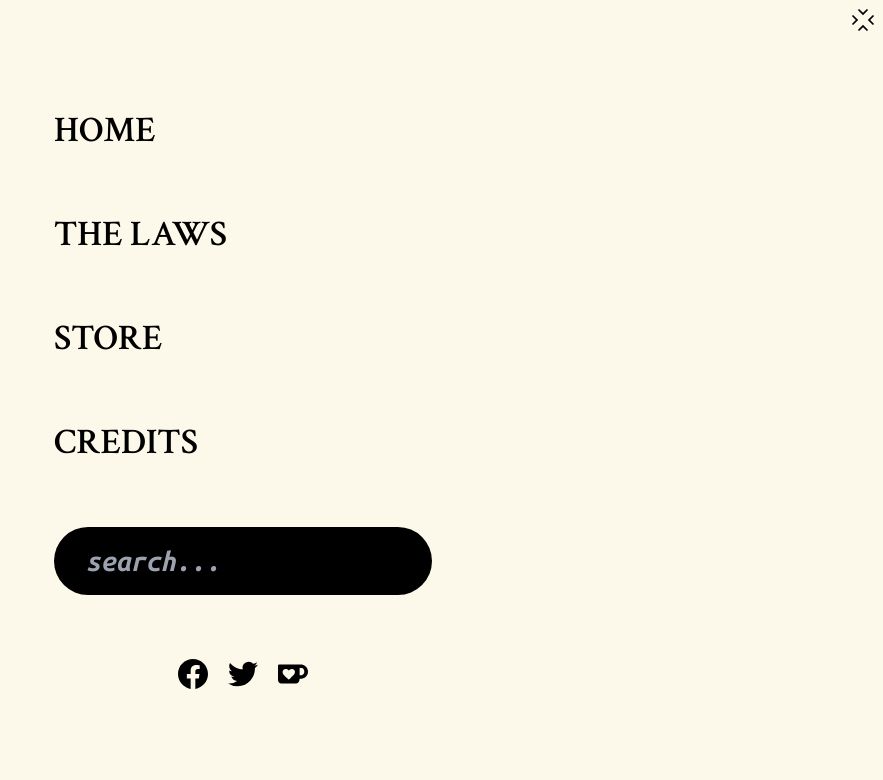
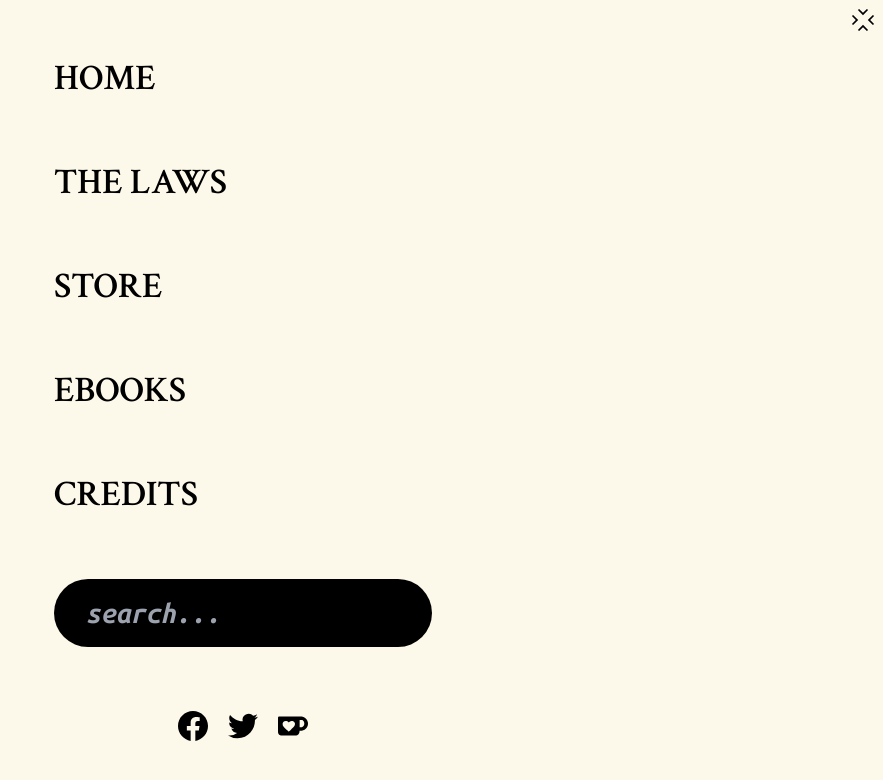
Before and after one commit to thomasjvu/laws-of-the-universe, a Next.js app: page /credits in a window 1280 px wide. Both pictures are taken after a click on the icon 1260 px from the left and 20 px from the top of the page. Shown: the top 780 px of the page, without its empty margins (397-1280 px from the left). Built offline with nearby package versions, Linux system fonts and the light colour scheme.

Commit message:
update menu hover

```diff
--- a/src/components/Menu.jsx
+++ b/src/components/Menu.jsx
@@ -1,48 +1,102 @@
 'use client'
 
-import { useState } from "react"
-import Link from "next/link"
-import { GameIconsConvergenceTarget, GameIconsHamburgerMenu } from "./Icons"
-import SocialIcons from "./SocialIcons"
+import { useState } from 'react'
+import Link from 'next/link'
+import { GameIconsConvergenceTarget, GameIconsHamburgerMenu, SolarMapArrowRightBold } from './Icons'
+import SocialIcons from './SocialIcons'
 
 const Menu = () => {
-
     const [isToggled, setIsToggled] = useState(false)
 
-    console.log('isToggledState', isToggled)
+    const [isHoveredHome, setIsHoveredHome] = useState(false)
+    const [isHoveredLaws, setIsHoveredLaws] = useState(false)
+    const [isHoveredStore, setIsHoveredStore] = useState(false)
+    const [isHoveredEbooks, setIsHoveredEbooks] = useState(false)
+    const [isHoveredCredits, setIsHoveredCredits] = useState(false)
+
+    // if isHovered, then show icon
+
+    // console.log('isToggledState', isToggled)
 
     return (
-        <div className="">
+        <div className=''>
             {isToggled ? (
                 <div>
-                    <div className="absolute w-screen h-screen bg-[#fcf9ea] z-[100]">
-                        <GameIconsConvergenceTarget onClick={() => setIsToggled(false)} className="text-2xl cursor-pointer absolute top-2 right-2 z-[100]" />
-                        <div className="flex flex-col w-full justify-center items-center h-full">
-                            <ul className="flex flex-col gap-16 text-4xl font-serif uppercase font-bold">
-                                <Link href="/" className="hover:italic">
-                                    <li className="hover:text-stone-700">Home</li>
+                    <div className='absolute z-[100] h-screen w-screen bg-[#fcf9ea]'>
+                        <GameIconsConvergenceTarget
+                            onClick={() => setIsToggled(false)}
+                            className='absolute right-2 top-2 z-[100] cursor-pointer text-2xl'
+                        />
+                        <div className='flex h-full w-full flex-col items-center justify-center'>
+                            <ul className='flex flex-col gap-16 font-serif text-4xl font-bold uppercase'>
+                                <Link
+                                    href='/'
+                                    className='flex justify-between hover:italic hover:text-stone-700'
+                                    onMouseEnter={() => setIsHoveredHome(true)}
+                                    onMouseLeave={() => setIsHoveredHome(false)}
+                                >
+                                    <li className=''>Home</li>
+                                    {isHoveredHome && <SolarMapArrowRightBold />}
                                 </Link>
-                                <Link href="/laws" className="hover:italic">
-                                    <li className="hover:text-stone-700">The Laws</li>
+                                <Link
+                                    href='/laws'
+                                    className='flex justify-between hover:italic hover:text-stone-700'
+                                    onMouseEnter={() => setIsHoveredLaws(true)}
+                                    onMouseLeave={() => setIsHoveredLaws(false)}
+                                >
+                                    <li className=''>The Laws</li>
+                                    {isHoveredLaws && <SolarMapArrowRightBold />}
                                 </Link>
-                                <a href="https://www.etsy.com/shop/LawOfTheUniverse" target="_blank" className="hover:italic">
-                                    <li className="hover:text-stone-700">Store</li>
+                                <a
+                                    href='https://www.etsy.com/shop/LawOfTheUniverse'
+                                    target='_blank'
+                                    className='flex justify-between hover:italic hover:text-stone-700'
+                                    onMouseEnter={() => setIsHoveredStore(true)}
+                                    onMouseLeave={() => setIsHoveredStore(false)}
+                                >
+                                    <li className=''>Store</li>
+                                    {isHoveredStore && <SolarMapArrowRightBold />}
                                 </a>
-                                <Link href="/credits" className="hover:italic">
-                                    <li className="hover:text-stone-700">Credits</li>
+                                <Link
+                                    href='/ebooks'
+                                    className='flex justify-between hover:italic hover:text-stone-700'
+                                    onMouseEnter={() => setIsHoveredEbooks(true)}
+                                    onMouseLeave={() => setIsHoveredEbooks(false)}
+                                >
+                                    <li className=''>Ebooks</li>
+                                    {isHoveredEbooks && <SolarMapArrowRightBold />}
+                                </Link>
+                                <Link
+                                    href='/credits'
+                                    className='flex justify-between hover:italic hover:text-stone-700'
+                                    onMouseEnter={() => setIsHoveredCredits(true)}
+                                    onMouseLeave={() => setIsHoveredCredits(false)}
+                                >
+                                    <li className=''>Credits</li>
+                                    {isHoveredCredits && <SolarMapArrowRightBold />}
                                 </Link>
                                 {/* Search Bar */}
-                                <input id="" type="search" name="" className="text-3xl rounded-full bg-black text-white px-8 py-4 font-mono italic" placeholder="search..." disabled />
+                                <input
+                                    id=''
+                                    type='search'
+                                    name=''
+                                    className='rounded-full bg-black px-8 py-4 font-mono text-3xl italic text-white'
+                                    placeholder='search...'
+                                    disabled
+                                />
                                 {/* Social Icons */}
-                                <div class="flex justify-center text-3xl">
+                                <div class='flex justify-center text-3xl'>
                                     <SocialIcons />
                                 </div>
                             </ul>
                         </div>
                     </div>
                 </div>
-            ): (
-                <GameIconsHamburgerMenu onClick={() => setIsToggled(true)} className="text-2xl cursor-pointer absolute top-2 right-2 z-[100]" />
+            ) : (
+                <GameIconsHamburgerMenu
+                    onClick={() => setIsToggled(true)}
+                    className='absolute right-2 top-2 z-[100] cursor-pointer text-2xl'
+                />
             )}
         </div>
     )
```
